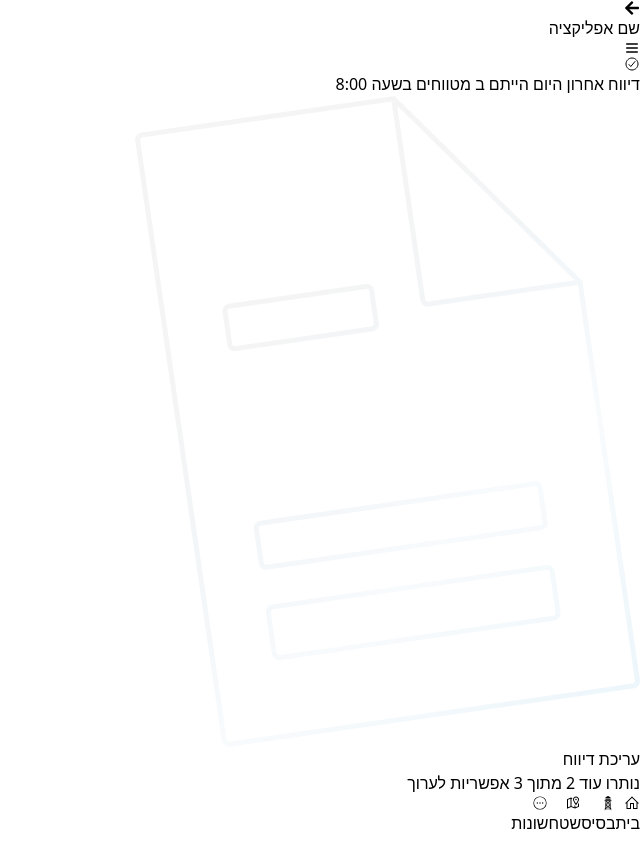
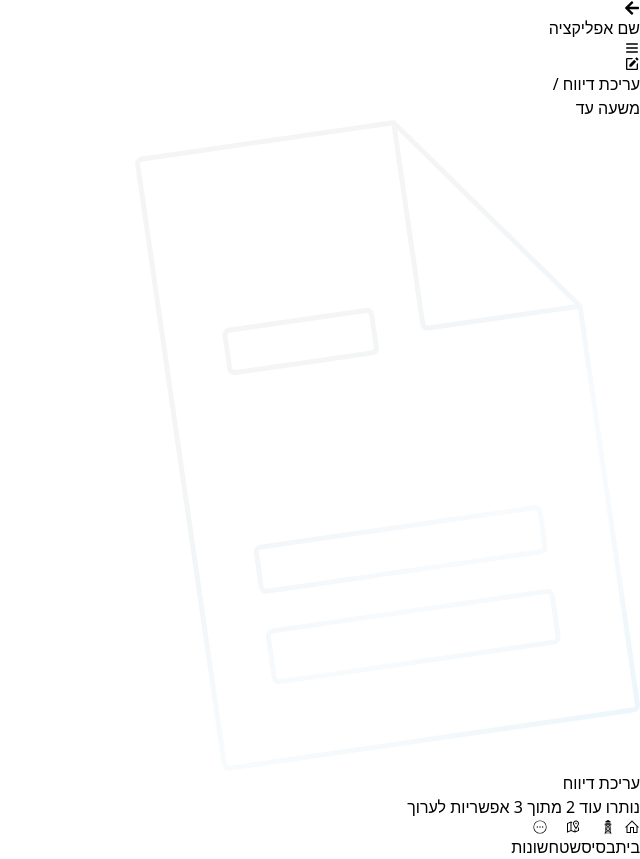
Before and after one commit to Rosenfeld99/Client_Monitoring_System_IDF, a React (Vite) app: page /ReportEdit/1 in a window 1280 px wide. Shown: the whole page, without its empty margins (640-1280 px from the left). Before the commit the page ends 835 px from the top, so only its background shows below. Built offline with nearby package versions, Linux system fonts and the light colour scheme.

Commit message:
add routing bwtween components

```diff
--- /dev/null
+++ b/src/context/ContextStore.jsx
@@ -0,0 +1,18 @@
+import React, { createContext, useState } from 'react'
+export const ContextStore = createContext()
+
+export const ContextStoreProvider = ({ children }) => {
+  const [currentUser, setCurrentUser] = useState(null)
+  const [isEdit, setIsEdit] = useState(false)
+
+  const contextValue = {
+    currentUser, setCurrentUser,
+    isEdit, setIsEdit
+  }
+
+  return (
+    <ContextStore.Provider value={contextValue}>
+      {children}
+    </ContextStore.Provider>
+  )
+}
--- a/src/db/reportsList.js
+++ b/src/db/reportsList.js
@@ -58,7 +58,7 @@ export const reportListUsers = {
       username: "נהוראי עטיה",
       password: "password6789",
       pic: "/assets/anonymous-avatar-icon-25.jpg",
-      role: "admin",
+      role: "manager",
       subSolders: ["soldier1", "soldier2"],
       userId: "0987654",
       commandId: "cmd001",
@@ -111,8 +111,7 @@ export const reportListUsers = {
   ],
 };
 
-export const user = [
-  {
+export const user = {
   username: "אליהו מאיר",
   password: "password123",
   pic: "/assets/anonymous-avatar-icon-25.jpg",
@@ -165,5 +164,34 @@ export const user = [
       },
     },
   ],
+  lastDayReports: [
+    {
+      id: "1",
+      startTime: "12:00",
+      endTime: "13:00",
+      content: "תפילה",
+      location: "בסיס",
     },
-];
+    {
+      id: "2",
+      startTime: "14:00",
+      endTime: "15:00",
+      content: "ספורט",
+      location: "בסיס",
+    },
+    {
+      id: "3",
+      startTime: "16:00",
+      endTime: "17:00",
+      content: "הכשרה X",
+      location: "בסיס",
+    },
+    {
+      id: "4",
+      startTime: "18:00",
+      endTime: "19:00",
+      content: "הכשרה Y",
+      location: "בסיס",
+    },
+  ],
+};
--- /dev/null
+++ b/src/hooks/useUser.jsx
@@ -0,0 +1,16 @@
+import React, { useContext } from 'react'
+import { ContextStore } from '../context/ContextStore'
+
+const useUser = () => {
+    const { currentUser, setCurrentUser, isEdit, setIsEdit } = useContext(ContextStore)
+
+    const activeIsEdit = () => {
+        setIsEdit(true)
+    }
+    const inActiveIsEdit = () => {
+        setIsEdit(false)
+    }
+    return { currentUser, setCurrentUser, isEdit, activeIsEdit,inActiveIsEdit }
+}
+
+export default useUser
--- a/src/main.jsx
+++ b/src/main.jsx
@@ -3,11 +3,14 @@ import ReactDOM from 'react-dom/client'
 import App from './App.jsx'
 import './index.css'
 import { BrowserRouter } from 'react-router-dom'
+import { ContextStoreProvider } from './context/ContextStore.jsx'
 
 ReactDOM.createRoot(document.getElementById('root')).render(
   <React.Fragment>
-    <BrowserRouter>
-      <App />
-    </BrowserRouter>
+    <ContextStoreProvider>
+      <BrowserRouter>
+        <App />
+      </BrowserRouter>
+    </ContextStoreProvider>
   </React.Fragment>,
 )
--- a/src/pages/doc/ChooseOption.jsx
+++ b/src/pages/doc/ChooseOption.jsx
@@ -1,32 +1,46 @@
 import { IoClose } from 'react-icons/io5'
 import TransitionPage from '../../animation/TransitionPage'
-import { useLocation, useNavigate } from 'react-router-dom'
+import { useLocation, useNavigate, useSearchParams } from 'react-router-dom'
 import { FaArrowRight } from 'react-icons/fa'
 import ButtonAction from '../../utils/ButtonAction'
 import { getSingleSystemStract } from '../../db/systemStract'
-import { useState } from 'react'
+import { useEffect, useState } from 'react'
+import useUser from '../../hooks/useUser'
 
 const ReportStart = ({ }) => {
     const navigation = useNavigate()
     const { pathname } = useLocation()
     // console.log(pathname?.split('/')[2]);
-    const [currentSelect,setCurrentSelect] = useState(null)
+    const [currentSelect, setCurrentSelect] = useState(null)
+    const { inActiveIsEdit, activeIsEdit, isEdit } = useUser()
 
     const handleStartReport = () => {
 
     }
 
+    const [searchParams] = useSearchParams()
+
+
+    useEffect(() => {
+        if (searchParams.get('s') &&
+            searchParams.get('location') &&
+            searchParams.get('startTime') &&
+            searchParams.get('endTime')) {
+            activeIsEdit()
+        }
+    }, [searchParams])
+
     const innerIcon = () => {
         return getSingleSystemStract(pathname?.split('/')[2]).icon
     }
 
-    function InnerListOPtionByStarct(){
+    function InnerListOPtionByStarct() {
         const current = getSingleSystemStract(pathname?.split('/')[2])
         return (
             <div className=" flex flex-col items-center w-full justify-center mt-60 ">
                 {current.listOption?.map((item, index) => (
-                    <button onClick={()=> setCurrentSelect(true)} key={index} className=" flex w-full flex-col items-center justify-center gap-2 border-b-2">
-                        <div className="text-lg font-bold flex items-start justify-start w-full p-4 px-6">{item?.name}</div>
+                    <button onClick={() => setCurrentSelect(item)} key={index} className=" flex w-full flex-col items-center justify-center gap-2 border-b-2">
+                        <div className={`text-lg font-bold flex items-start justify-start w-full p-4 px-6 ${currentSelect == item && "text-blue-500 bg-slate-100"}`}>{item?.name}</div>
                     </button>
                 ))}
             </div>
@@ -48,20 +62,20 @@ const ReportStart = ({ }) => {
                     <div className="mx-auto w-fit text-4xl text-white">
                         {innerIcon()}
                     </div>
-                    <div className="self-center text-lg font-bold text-black">
-                        איפה תהיו היום בשעה 11:00
+                    <div dir='ltr' className="self-center text-lg font-bold text-black">
+                        {isEdit ? "? 29/6 איפה הייתם ביום" : "איפה תהיו היום בשעה 11:00"}
                     </div>
                     <div className="w-full text-sm text-zinc-800">
-                        הזן את המשימה הקרובה שלך :)
+                        {isEdit ? "אתם עורכים דיווח :)" : "הזן את המשימה הקרובה שלך :)"}
                     </div>
                 </div>
 
 
                 {/* List option */}
-                <InnerListOPtionByStarct/>
-
+                <InnerListOPtionByStarct />
+                {/* if is edit do inactive for global state */}
                 <div className="px-10 pt-0 pb-10 backdrop-blur-sm z-50 fixed bottom-0 w-full">
-                    <ButtonAction disabledBtn={!currentSelect} title="שלח דיווח" route={`/endReport`} />
+                    <ButtonAction disabledBtn={!currentSelect} title={isEdit ? "עריכה דיווח" : " שלח דיווח"} route={`/endReport`} />
                 </div>
             </div>
         </TransitionPage>
--- a/src/pages/doc/ReportEdit.jsx
+++ b/src/pages/doc/ReportEdit.jsx
@@ -1,13 +1,16 @@
-import React, { useState } from 'react'
+import React, { useEffect, useState } from 'react'
 import BACKPAPER from "/backPaper.png"
 import Navbar from '../../utils/Navbar'
 import { IoCheckmarkCircleOutline } from 'react-icons/io5'
 import TransitionPage from '../../animation/TransitionPage'
-import { useNavigate } from 'react-router-dom'
+import { useNavigate, useSearchParams } from 'react-router-dom'
 import { SYSTEMSTRACT } from '../../db/systemStract'
+import { BiSolidEdit } from 'react-icons/bi'
+import useUser from '../../hooks/useUser'
 
 const ReportEdit = ({ }) => {
   const navigation = useNavigate()
+  const { isEdit, } = useUser()
 
 
   const handleStartReport = () => {
@@ -16,18 +19,47 @@ const ReportEdit = ({ }) => {
 
   // <GiTowerFlag />
 
+  const [searchParams] = useSearchParams()
+
+  useEffect(() => {
+    searchParams.get('s')
+    searchParams.get('location')
+    searchParams.get('startTime')
+    searchParams.get('endTime')
+  }, [searchParams])
+
+  console.log(searchParams.get('s'));
+
+
+  const counterOfEdit = 2
+
+
+  const handleNavigation = (item) => {
+    if (isEdit) {
+      const params = new URLSearchParams({
+        s: searchParams.get('s'),
+        location: searchParams.get('location'),
+        startTime: searchParams.get('startTime'),
+        endTime: searchParams.get('endTime')
+      }).toString();
+      navigation(`/startReport/${item?.value}?${params}`);
+    }
+  }
 
   return (
     <TransitionPage>
       <div dir='rtl' className=" flex flex-col overflow-hidden pb-20 mx-auto w-full bg-white min-h-screen flex-1">
 
         <Navbar />
-        <div className="flex gap-3 self-center px-5 mt-10 leading-5 text-center text-black">
-          <IoCheckmarkCircleOutline className='text-xl' />
+        <div className="flex gap-2 self-center px-5 mt-10 leading-5 text-center text-black">
+          <BiSolidEdit className={`text-2xl mt-2 ${counterOfEdit == 1 ? "text-red-500" : counterOfEdit == 2 ? "text-amber-400" : "text-green-500"}`} />
           <div className="grow my-auto text-md">
-            דיווח אחרון היום הייתם ב {" "}
-            <span className="font-bold text-black">מטווחים</span> בשעה{" "}
-            <span className="font-bold text-black">8:00</span>{" "}
+            עריכת דיווח {" "}
+            <span className="font-semibold text-black">{searchParams.get('s')}/{searchParams.get('location')}</span>{" "}
+            <div className=" flex items-center justify-center gap-2">
+              {"משעה "}<span className="font-semibold text-black">{searchParams.get('startTime')}</span>
+              {"עד "}<span className="font-semibold text-black">{searchParams.get('endTime')}</span>
+            </div>
           </div>
         </div>
         <img
@@ -41,14 +73,14 @@ const ReportEdit = ({ }) => {
               עריכת דיווח
             </div>
             <div className="w-full text-sm text-zinc-500">
-              נותרו עוד 2 מתוך 3 אפשריות לערוך
+              נותרו עוד <span className={` font-bold ${counterOfEdit == 1 ? "text-red-500" : counterOfEdit == 2 ? "text-amber-400" : "text-green-500"}`}>{counterOfEdit}</span> מתוך 3 אפשריות לערוך
             </div>
           </div>
 
           {/* List option */}
           <div className=" grid grid-cols-2 gap-x-24 gap-y-20">
             {SYSTEMSTRACT?.map((item, index) => (
-              <button onClick={() => navigation(`/startReport/${item?.value}`)} key={index} className=" flex flex-col items-center justify-center gap-2">
+              <button onClick={() => { isEdit ? handleNavigation(item) : navigation(`/startReport/${item?.value}`) }} key={index} className=" flex flex-col items-center justify-center gap-2">
                 <div className="bg-gradient-to-r from-cyan-500 to-blue-500 shadow-md shadow-[#0000003d] w-20 h-20 rounded-full flex items-center justify-center text-white text-4xl">{item?.icon}</div>
                 <div className="text-lg font-bold">{item?.name}</div>
               </button>
--- a/src/routes/AppRoute.jsx
+++ b/src/routes/AppRoute.jsx
@@ -42,7 +42,6 @@ function AppRoute() {
           <Route path='/endReport' element={<ReportEnd />} />
           <Route path='/ReportEdit/:reportId' element={<ReportEdit />} />
           <Route path='/todayReportsList' element={<HistoryLastDay />} />
-          <Route path='/editReports' element={<Home />} />
           <Route path='/lastReports' element={<LastReports />} />
           <Route path='/searchResult' element={<SearchResult />} />
           <Route path='/advanceSearch' element={<AdvanceSearch />} />
--- a/src/utils/ButtonAction.jsx
+++ b/src/utils/ButtonAction.jsx
@@ -4,8 +4,12 @@ import { useNavigate } from 'react-router-dom'
 const ButtonAction = ({ title, route, disabledBtn }) => {
     const navigation = useNavigate()
 
+    const handleClickBtn = () =>{
+        navigation(route)
+    }
+
     return (
-        <button disabled={disabledBtn} onClick={() => navigation(route)} className={`justify-center w-full items-center self-stretch px-4 py-1.5 text-xl font-medium leading-7 text-center text-white rounded-lg bg-stone-700 ${disabledBtn && "opacity-50 cursor-not-allowed"}`}>
+        <button disabled={disabledBtn} onClick={handleClickBtn} className={`justify-center w-full items-center self-stretch px-4 py-1.5 text-xl font-medium leading-7 text-center text-white rounded-lg bg-stone-700 ${disabledBtn && "opacity-50 cursor-not-allowed"}`}>
             {title}
         </button>)
 }
```
Also changed, not shown: src/context/UserContext.jsx (deleted, +0 -25 lines), src/pages/history/HistoryLastDay.jsx (+28 -3 lines). Lines whose indentation alone changed are shown as unchanged.
